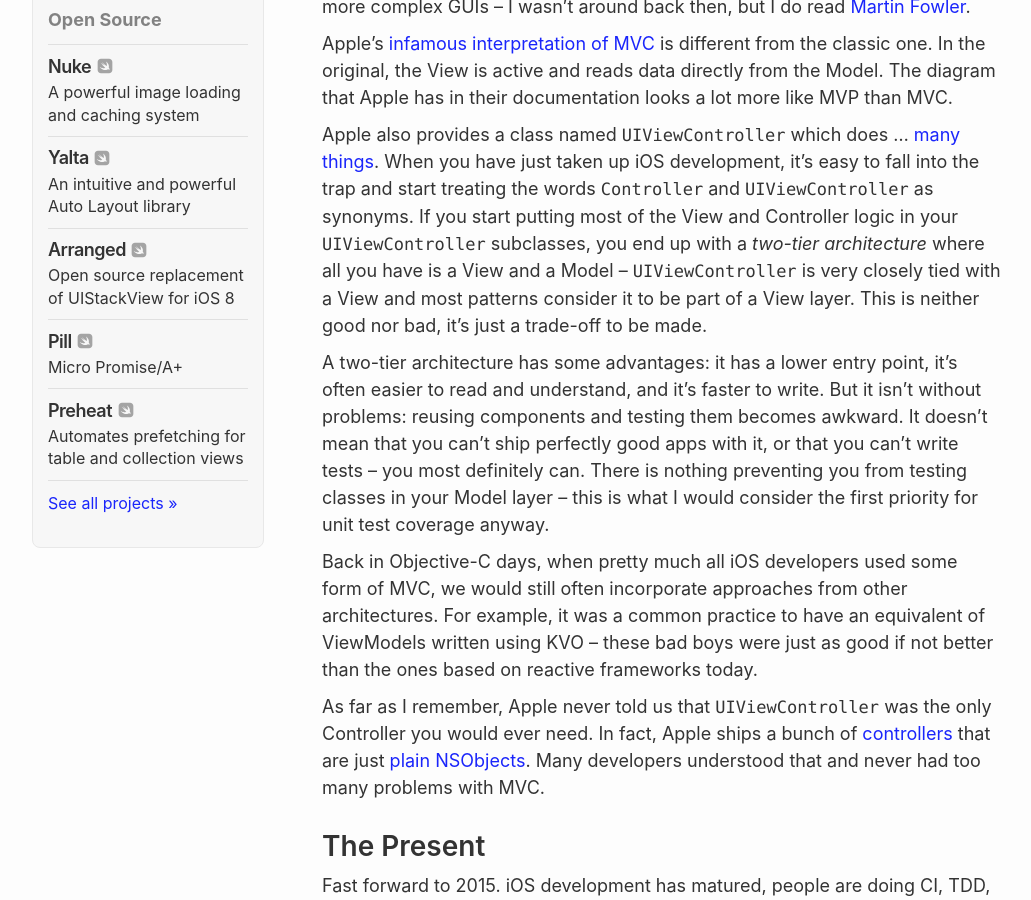
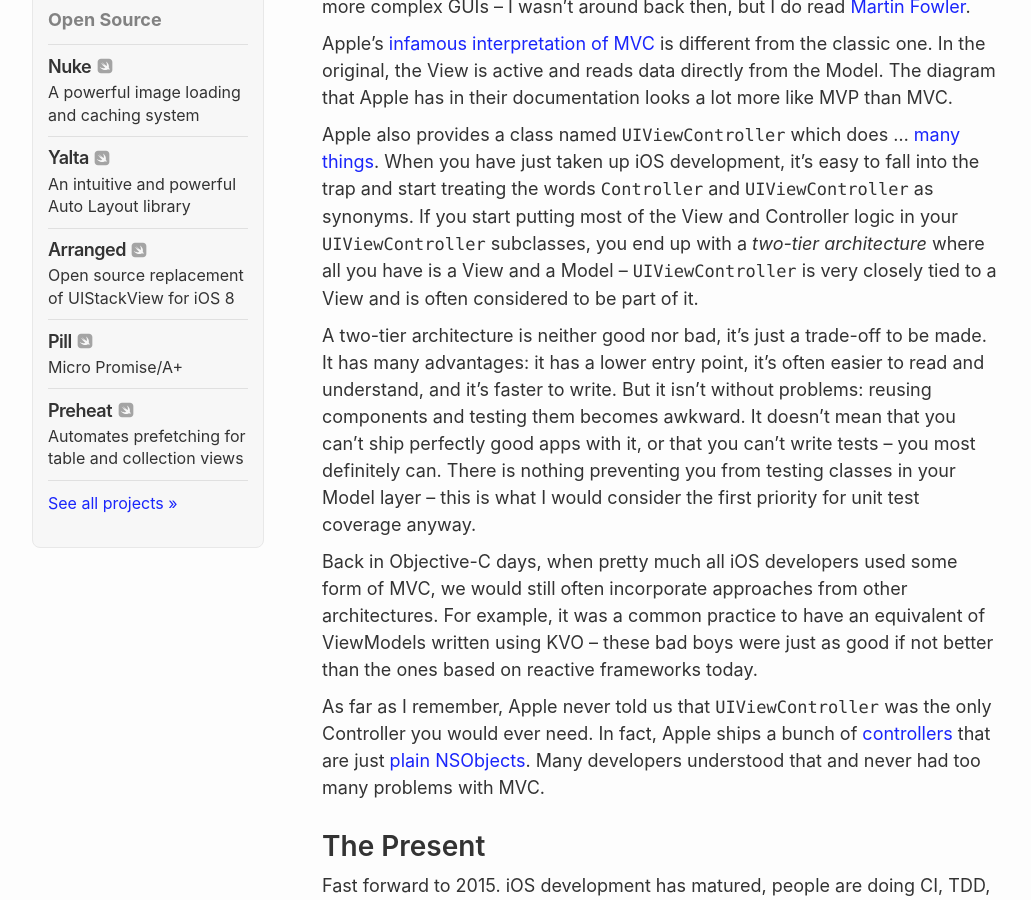
Before and after one commit to hyling/kean.github.io, a Jekyll site: the page built from _posts/2018-08-11-app-architecture.markdown, in a window 1280 px wide and 900 px high, scrolled down 666 px. Shown: the whole window, without its empty margins (108-1139 px from the left). Built offline with Jekyll 4.4.1, drawn with Linux system fonts in a browser that asks for light colours; comment, search, counter and statistics services are not loaded; some of the changed text lies outside the part shown.

Commit message:
Update 2018-08-11-app-architecture.markdown

```diff
--- a/_posts/2018-08-11-app-architecture.markdown
+++ b/_posts/2018-08-11-app-architecture.markdown
@@ -23,9 +23,9 @@
 
 Apple's [infamous interpretation of MVC](https://developer.apple.com/library/archive/documentation/General/Conceptual/DevPedia-CocoaCore/MVC.html) is different from the classic one. In the original, the View is active and reads data directly from the Model. The diagram that Apple has in their documentation looks a lot more like MVP than MVC.
 
-Apple also provides a class named `UIViewController` which does ... [many things](https://github.com/nst/iOS-Runtime-Headers/blob/master/Frameworks/UIKit.framework/UIViewController.h). When you have just taken up iOS development, it's easy to fall into the trap and start treating the words `Controller` and `UIViewController` as synonyms. If you start putting most of the View and Controller logic in your `UIViewController` subclasses, you end up with a *two-tier architecture* where all you have is a View and a Model – `UIViewController` is very closely tied with a View and most patterns consider it to be part of a View layer. This is neither good nor bad, it's just a trade-off to be made.
+Apple also provides a class named `UIViewController` which does ... [many things](https://github.com/nst/iOS-Runtime-Headers/blob/master/Frameworks/UIKit.framework/UIViewController.h). When you have just taken up iOS development, it's easy to fall into the trap and start treating the words `Controller` and `UIViewController` as synonyms. If you start putting most of the View and Controller logic in your `UIViewController` subclasses, you end up with a *two-tier architecture* where all you have is a View and a Model – `UIViewController` is very closely tied to a View and is often considered to be part of it.
 
-A two-tier architecture has some advantages: it has a lower entry point, it's often easier to read and understand, and it's faster to write. But it isn't without problems: reusing components and testing them becomes awkward. It doesn't mean that you can't ship perfectly good apps with it, or that you can't write tests – you most definitely can. There is nothing preventing you from testing classes in your Model layer – this is what I would consider the first priority for unit test coverage anyway.
+A two-tier architecture is neither good nor bad, it's just a trade-off to be made. It has many advantages: it has a lower entry point, it's often easier to read and understand, and it's faster to write. But it isn't without problems: reusing components and testing them becomes awkward. It doesn't mean that you can't ship perfectly good apps with it, or that you can't write tests – you most definitely can. There is nothing preventing you from testing classes in your Model layer – this is what I would consider the first priority for unit test coverage anyway.
 
 Back in Objective-C days, when pretty much all iOS developers used some form of MVC, we would still often incorporate approaches from other architectures. For example, it was a common practice to have an equivalent of ViewModels written using KVO – these bad boys were just as good if not better than the ones based on reactive frameworks today.
 
```
Also changed, not shown: other parts of _posts/2018-08-11-app-architecture.markdown (+1 -1 lines).
